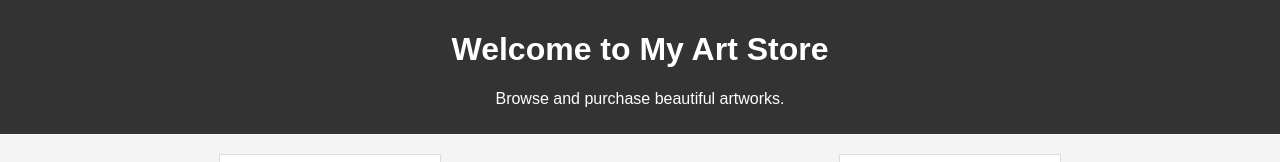
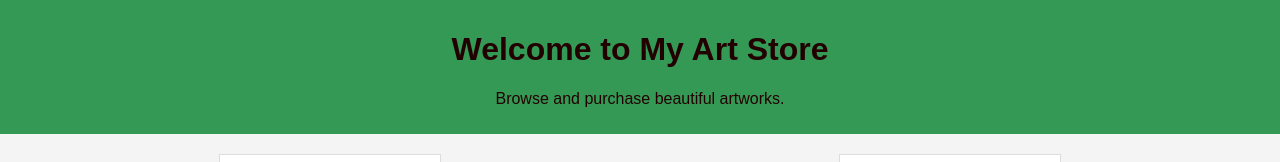
Before and after one commit to bhavishareddy/art-ecommerce, a plain HTML site: page index.html in a window 1280 px wide. Shown: the top 162 px of the page. Drawn offline with Linux system fonts and the light colour scheme.

Commit message:
Added code to index.html, styles.css, and app.js

```diff
--- a/styles.css
+++ b/styles.css
@@ -7,8 +7,8 @@ body {
 }
 
 header {
-    background-color: #333;
-    color: #fff;
+    background-color: #395;
+    color: #200;
     padding: 10px 0;
     text-align: center;
 }
@@ -20,7 +20,7 @@ header {
 }
 
 .art-item {
-    background-color: #fff;
+    background-color: #ffffff;
     border: 1px solid #ddd;
     padding: 10px;
     width: 200px;
```
